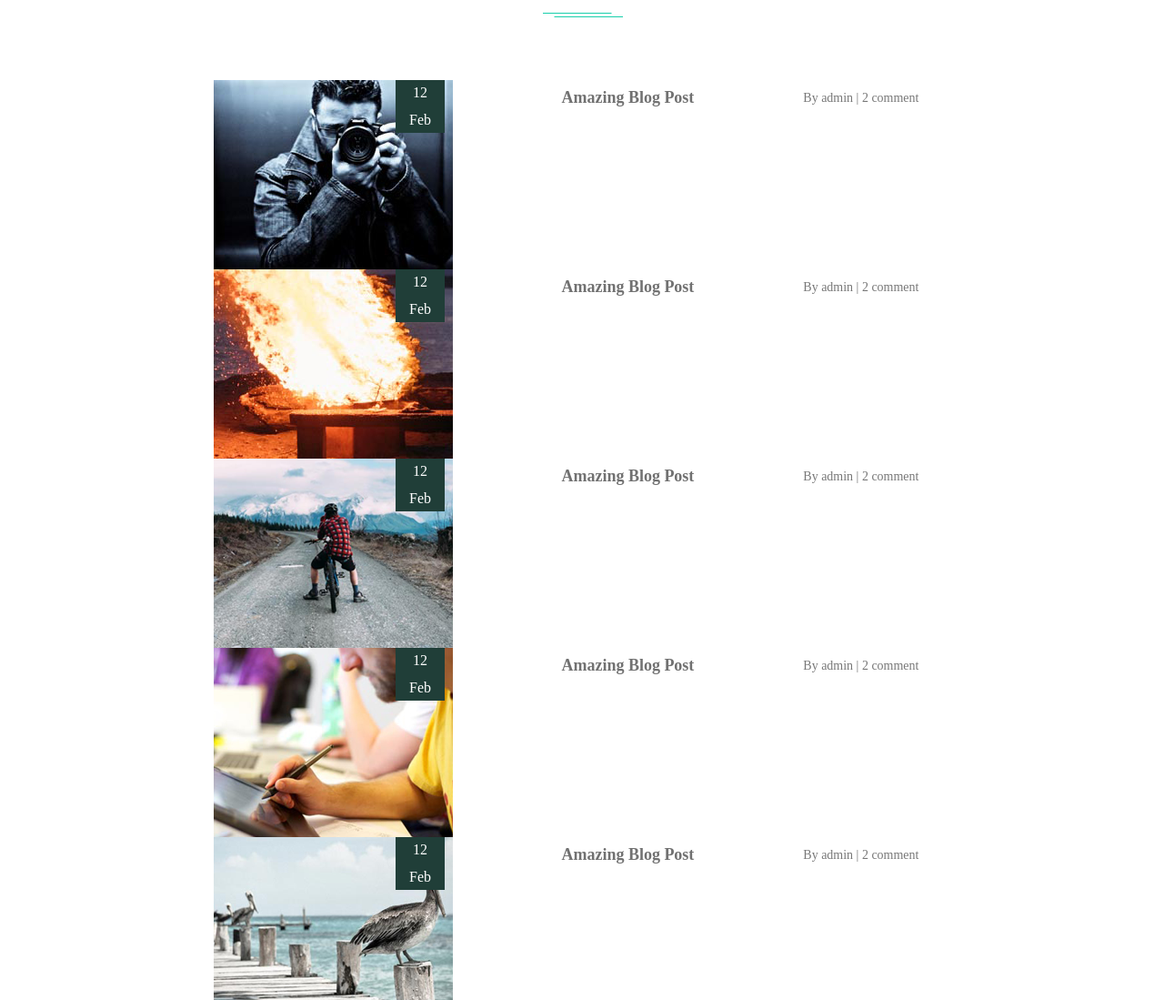
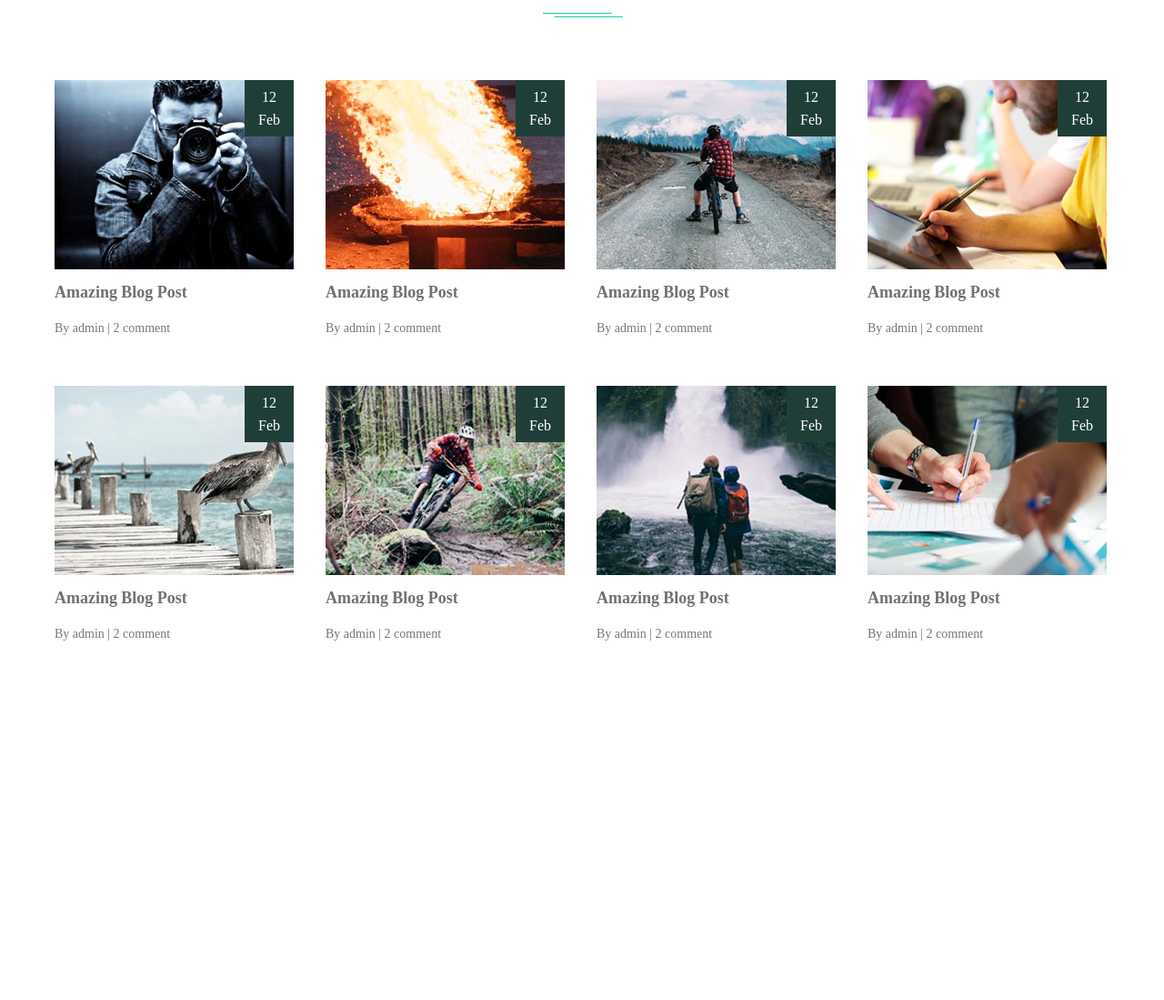
Before and after one commit to USER338/stepProjectHam, a plain HTML site: page index.html in a window 1280 px wide. Shown: the part 4040-5139 px from the top of the page at 91% size. After the commit the page ends 4756 px from the top, so only its background shows below. Drawn offline with Linux system fonts and the light colour scheme.

Commit message:
add sections works, news

```diff
--- a/index.html
+++ b/index.html
@@ -17,7 +17,7 @@
 	<body>
 		<header class="header">
 			<nav class="nav">
-				<div class="containter">
+				<div class="container">
 					<ul class="navbar">
 						<li class="navbar-list">
 							<img src="./img/Logo.png" class="logo" alt="logo" />
@@ -38,7 +38,7 @@
 		</header>
 		<div class="hero">
 			<img src="./img/hero-bg.png" class="hero-bg" alt="hero background" />
-			<div class="containter">
+			<div class="container">
 				<h3 class="hero-upper__subtitle">
 					The Ham is
 					<span class="hero-upper__subtitle-colored">Wordpress theme</span>
@@ -147,7 +147,7 @@
 					<li class="works-tabs__title" data-tab="#img-4">Wordpress</li>
 				</ul>
 				<ul class="works-tabs__content">
-					<div class="containter">
+					<div class="container">
 						<li class="works-tabs__item active" id="all">
 							<img class="works-tabs__item--img" src="./img/raw1.png" alt="" />
 							<img class="works-tabs__item--img" src="./img/raw2.png" alt="" />
@@ -169,7 +169,6 @@
 							<img class="works-tabs__item--img" src="./img/raw2.png" alt="" />
 							<img class="works-tabs__item--img" src="./img/raw5.png" alt="" />
 							<img class="works-tabs__item--img" src="./img/raw8.png" alt="" />
-						<i class="fa-solid fa-plus"></i>
 						</li>
 						<li class="works-tabs__item" id="img-1">
 							<img class="works-tabs__item--img" src="./img/raw4.png" alt="" />
@@ -209,96 +208,118 @@
 							<img class="works-tabs__item--img" src="./img/raw10.png" alt="" />
 							<img class="works-tabs__item--img" src="./img/raw1.png" alt="" />
 						</li>
-				</ul>
-				<div class="lds-ripple"><div></div><div></div></div>
+					</div>
+					<div class="lds-ripple">
+						<div></div>
+						<div></div>
 					</div>
 					<button class="works-more">
-					<svg width="16" height="17" viewBox="0 0 16 17" fill="none" xmlns="http://www.w3.org/2000/svg">
-						<path fill-rule="evenodd" clip-rule="evenodd" d="M15.5 6.99735H9.99996V1.49787C9.99996 1.22194 9.77611 0.997242 9.49998 0.997242H6.4999C6.22387 0.997242 5.99991 1.22194 5.99991 1.49787V6.99735H0.499994C0.223838 6.99735 7.98702e-06 7.22206 7.98702e-06 7.4984V10.4976C7.98702e-06 10.7731 0.223838 10.9974 0.499994 10.9974H5.99991V16.4977C5.99991 16.7732 6.22387 16.998 6.4999 16.998H9.49998C9.77611 16.998 9.99996 16.7732 9.99996 16.4977V10.9974H15.5C15.776 10.9974 16 10.7731 16 10.4976V7.4984C16 7.22206 15.776 6.99735 15.5 6.99735Z" fill="white"/>
+						<svg
+							width="16"
+							height="17"
+							viewBox="0 0 16 17"
+							fill="none"
+							xmlns="http://www.w3.org/2000/svg"
+						>
+							<path
+								fill-rule="evenodd"
+								clip-rule="evenodd"
+								d="M15.5 6.99735H9.99996V1.49787C9.99996 1.22194 9.77611 0.997242 9.49998 0.997242H6.4999C6.22387 0.997242 5.99991 1.22194 5.99991 1.49787V6.99735H0.499994C0.223838 6.99735 7.98702e-06 7.22206 7.98702e-06 7.4984V10.4976C7.98702e-06 10.7731 0.223838 10.9974 0.499994 10.9974H5.99991V16.4977C5.99991 16.7732 6.22387 16.998 6.4999 16.998H9.49998C9.77611 16.998 9.99996 16.7732 9.99996 16.4977V10.9974H15.5C15.776 10.9974 16 10.7731 16 10.4976V7.4984C16 7.22206 15.776 6.99735 15.5 6.99735Z"
+								fill="white"
+							/>
 						</svg>
 						load more
 					</button>
+				</ul>
 			</div>
 		</div>
 		<div class="news">
 			<h2 class="news-title">Breaking News</h2>
-			<img src="./img/lines.png" alt="" class="news-img">
-				<ul class="news-items">
+			<img src="./img/lines.png" alt="" class="news-img" />
 			<div class="container">
-				<li class="news-item">
-					<img src="./img/news-img1.png" alt="" class="news-item__img">
-					<div class="news-item__date">
-						<p class="news-item__date--number">12</p>
-						<p class="news-item__date--month">Feb</p>
+				<div class="news-items">
+					<div class="news-item">
+						<div class="news-item__img">
+							<img src="./img/news-img1.png" alt="" class="news-item__image" />
+							<p class="news-item__date">12<br />Feb</p>
 						</div>
-					<h4 class="news-item__title">Amazing Blog Post</h4>
-					<p class="news-item__info">By admin    |    2 comment</p>
-				</li>
-				<li class="news-item">
-					<img src="./img/news-img2.png" alt="" class="news-item__img">
-					<div class="news-item__date">
-						<p class="news-item__date--number">12</p>
-						<p class="news-item__date--month">Feb</p>
+						<div class="news-item__text">
+							<h4 class="news-item__text--title">Amazing Blog Post</h4>
+							<p class="news-item__text--info">By admin | 2 comment</p>
 						</div>
-					<h4 class="news-item__title">Amazing Blog Post</h4>
-					<p class="news-item__info">By admin    |    2 comment</p>
-				</li>
-				<li class="news-item">
-					<img src="./img/news-img3.png" alt="" class="news-item__img">
-					<div class="news-item__date">
-						<p class="news-item__date--number">12</p>
-						<p class="news-item__date--month">Feb</p>
 					</div>
-					<h4 class="news-item__title">Amazing Blog Post</h4>
-					<p class="news-item__info">By admin    |    2 comment</p>
-				</li>
-				<li class="news-item">
-					<img src="./img/news-img4.png" alt="" class="news-item__img">
-					<div class="news-item__date">
-						<p class="news-item__date--number">12</p>
-						<p class="news-item__date--month">Feb</p>
+					<div class="news-item">
+						<div class="news-item__img">
+							<img src="./img/news-img2.png" alt="" class="news-item__image" />
+							<p class="news-item__date">12<br />Feb</p>
 						</div>
-					<h4 class="news-item__title">Amazing Blog Post</h4>
-					<p class="news-item__info">By admin    |    2 comment</p>
-				</li>
-				<li class="news-item">
-					<img src="./img/news-img5.png" alt="" class="news-item__img">
-					<div class="news-item__date">
-						<p class="news-item__date--number">12</p>
-						<p class="news-item__date--month">Feb</p>
+						<div class="news-item__text">
+							<h4 class="news-item__text--title">Amazing Blog Post</h4>
+							<p class="news-item__text--info">By admin | 2 comment</p>
 						</div>
-					<h4 class="news-item__title">Amazing Blog Post</h4>
-					<p class="news-item__info">By admin    |    2 comment</p>
-				</li>
-				<li class="news-item">
-					<img src="./img/news-img6.png" alt="" class="news-item__img">
-					<div class="news-item__date">
-						<p class="news-item__date--number">12</p>
-						<p class="news-item__date--month">Feb</p>
 					</div>
-					<h4 class="news-item__title">Amazing Blog Post</h4>
-					<p class="news-item__info">By admin    |    2 comment</p>
-				</li>
-				<li class="news-item">
-					<img src="./img/news-img7.png" alt="" class="news-item__img">
-					<div class="news-item__date">
-						<p class="news-item__date--number">12</p>
-						<p class="news-item__date--month">Feb</p>
+					<div class="news-item">
+						<div class="news-item__img">
+							<img src="./img/news-img3.png" alt="" class="news-item__image" />
+							<p class="news-item__date">12<br />Feb</p>
 						</div>
-					<h4 class="news-item__title">Amazing Blog Post</h4>
-					<p class="news-item__info">By admin    |    2 comment</p>
-				</li>
-				<li class="news-item">
-					<img src="./img/news-img8.png" alt="" class="news-item__img">
-					<div class="news-item__date">
-						<p class="news-item__date--number">12</p>
-						<p class="news-item__date--month">Feb</p>
+						<div class="news-item__text">
+							<h4 class="news-item__text--title">Amazing Blog Post</h4>
+							<p class="news-item__text--info">By admin | 2 comment</p>
 						</div>
-					<h4 class="news-item__title">Amazing Blog Post</h4>
-					<p class="news-item__info">By admin    |    2 comment</p>
-				</li>
 					</div>
-				</ul>
+					<div class="news-item">
+						<div class="news-item__img">
+							<img src="./img/news-img4.png" alt="" class="news-item__image" />
+							<p class="news-item__date">12<br />Feb</p>
+						</div>
+						<div class="news-item__text">
+							<h4 class="news-item__text--title">Amazing Blog Post</h4>
+							<p class="news-item__text--info">By admin | 2 comment</p>
+						</div>
+					</div>
+					<div class="news-item">
+						<div class="news-item__img">
+							<img src="./img/news-img5.png" alt="" class="news-item__image" />
+							<p class="news-item__date">12<br />Feb</p>
+						</div>
+						<div class="news-item__text">
+							<h4 class="news-item__text--title">Amazing Blog Post</h4>
+							<p class="news-item__text--info">By admin | 2 comment</p>
+						</div>
+					</div>
+					<div class="news-item">
+						<div class="news-item__img">
+							<img src="./img/news-img6.png" alt="" class="news-item__image" />
+							<p class="news-item__date">12<br />Feb</p>
+						</div>
+						<div class="news-item__text">
+							<h4 class="news-item__text--title">Amazing Blog Post</h4>
+							<p class="news-item__text--info">By admin | 2 comment</p>
+						</div>
+					</div>
+					<div class="news-item">
+						<div class="news-item__img">
+							<img src="./img/news-img7.png" alt="" class="news-item__image" />
+							<p class="news-item__date">12<br />Feb</p>
+						</div>
+						<div class="news-item__text">
+							<h4 class="news-item__text--title">Amazing Blog Post</h4>
+							<p class="news-item__text--info">By admin | 2 comment</p>
+						</div>
+					</div>
+					<div class="news-item">
+						<div class="news-item__img">
+							<img src="./img/news-img8.png" alt="" class="news-item__image" />
+							<p class="news-item__date">12<br />Feb</p>
+						</div>
+						<div class="news-item__text">
+							<h4 class="news-item__text--title">Amazing Blog Post</h4>
+							<p class="news-item__text--info">By admin | 2 comment</p>
+						</div>
+					</div>
+				</div>
+			</div>
 		</div>
 		<script src="./js/index.js"></script>
 	</body>
--- a/styles/main.css
+++ b/styles/main.css
@@ -1,4 +1,4 @@
-.containter {
+.container {
 	width: 1160px;
 	margin: 0 auto;
 }
@@ -301,6 +301,10 @@
 	height: 211px;
 }
 
+.works-tabs__content {
+	margin-bottom: 99px;
+}
+
 .works-tabs__item {
 	display: none;
 }
@@ -324,7 +328,7 @@
 	font-weight: 700;
 	cursor: pointer;
 	transition: all 0.4s ease;
-	margin-top: 70px;
+	margin: 70px auto;
 	margin-bottom: 99px;
 }
 
@@ -404,47 +408,54 @@
 
 .news-items {
 	display: flex;
-	flex-direction: column;
+	align-items: center;
 	flex-wrap: wrap;
-	justify-content: center;
+	column-gap: 35px;
+	row-gap: 44px;
 }
 
 .news-item {
 	position: relative;
-	display: flex;
-	flex-direction: row;
-	column-gap: 120px;
-	margin-right: 35px;
 	cursor: pointer;
 }
 
-.news-item__img {
-	width: 263px;
-	height: 208px;
+.news-item__image {
+	margin-bottom: 3px;
 }
 
 .news-item__date {
-	display: flex;
-	flex-direction: column;
+	position: absolute;
+	top: 0;
+	right: 0;
 	text-align: center;
-	row-gap: 14px;
-	position: absolute;
-	background: #203e38;
+	background: #203E38;
+	padding: 6px 15px;
 	color: #fff;
-	left: 200.5px;
-	padding: 6px 15px;
+	transition: all 0.4s ease;
+	font-size: 16px;
+	line-height: 25px;
 }
 
-.news-item__title {
+.news-item:hover .news-item__date {
+	background: #18CFAB;
+}
+
+.news-item__text--title {
 	font-weight: bold;
 	font-size: 17.9885px;
 	line-height: 39px;
 	color: #717171;
+	transition: all 0.4s ease;
 }
 
-.news-item__info {
+.news-item:hover .news-item__text--title {
+	color: #18CFAB;
+}
+
+.news-item__text--info {
 	font-weight: 300;
 	font-size: 13.991px;
 	line-height: 39px;
 	color: #777777;
+	white-space: pre;
 }
```
Lines whose indentation alone changed are shown as unchanged.
